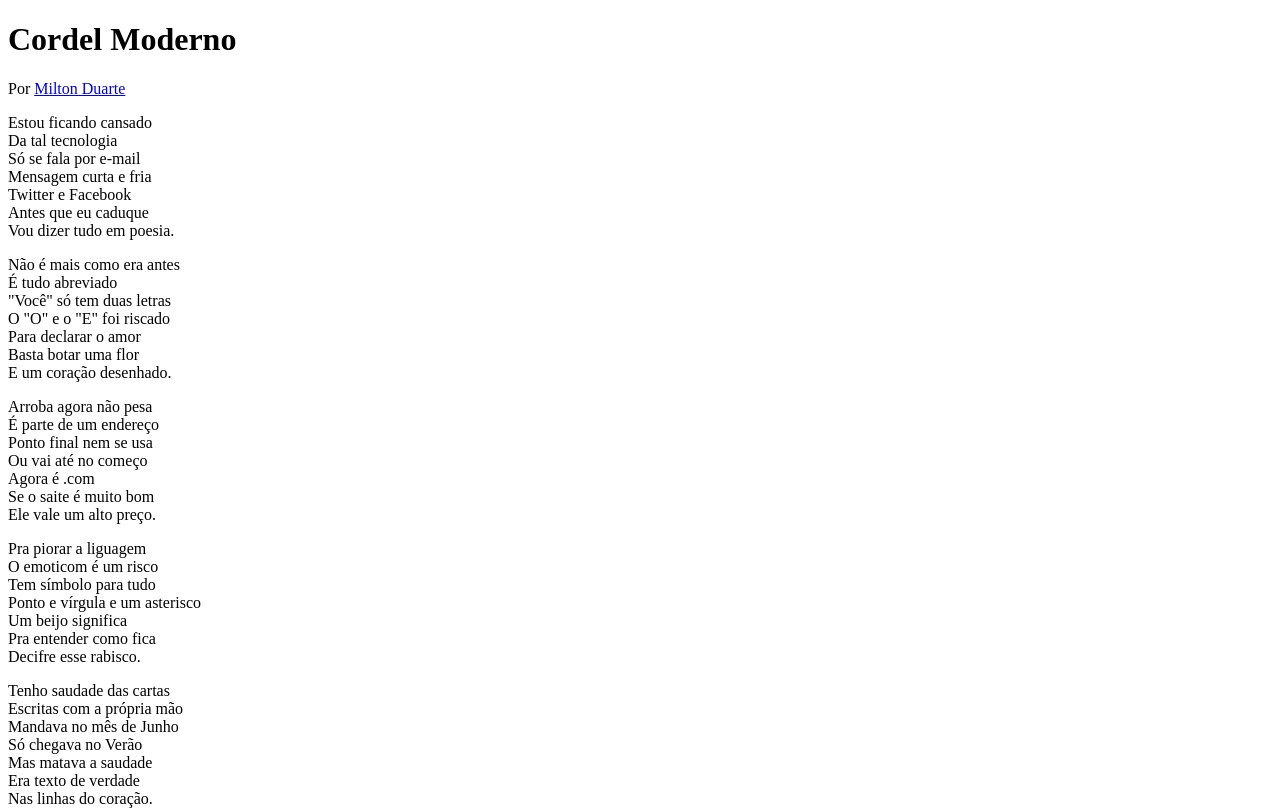
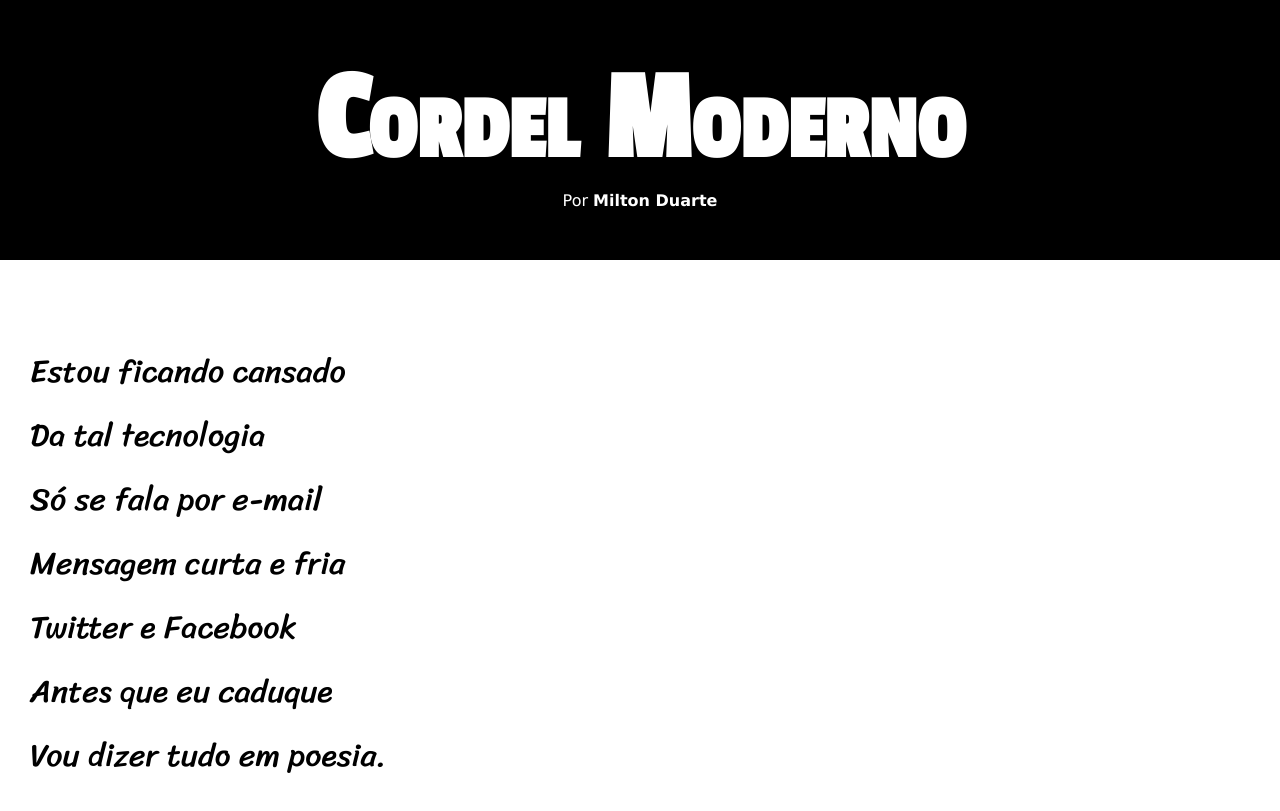
Before and after one commit to erickpizzolo/exercicios-html-css, a plain HTML site: page d012/index.html in a window 1280 px wide. Shown: the top 811 px of the page. Drawn offline with Linux system fonts and the light colour scheme.

Commit message:
finalizando o d012

```diff
--- a/d012/estilo/style.css
+++ b/d012/estilo/style.css
@@ -1 +1,97 @@
 @charset "UTF-8";
+
+@import url('https://fonts.googleapis.com/css2?family=Passion+One&display=swap');
+@import url('https://fonts.googleapis.com/css2?family=Sriracha&display=swap');
+
+:root {
+    --fonte1: Verdana, Gevena, Tahoma, sans-serif;
+    --fonte2: 'Passion One', cursive;
+    --fonte3: 'Sriracha', cursive;
+}
+
+* {
+    margin: 0px;
+    padding: 0px;
+}
+
+html, body {
+    min-height: 100vh;
+    background-color: darkgray;
+    font-family: var(--fonte1);
+}
+
+header {
+    background-color: black;
+    color: white;
+    text-align: center;
+}
+
+header > h1 {
+    padding-top: 50px;
+    font-variant: small-caps;
+    font-family: var(--fonte2);
+    font-size: 10vw;
+}
+
+header > p {
+    padding-bottom: 50px;
+}
+
+header a, footer a {
+    color: white;
+    text-decoration: none;
+    font-weight: bolder;
+}
+
+header a:hover, footer a:hover {
+    text-decoration: underline;
+}
+
+section {
+    padding-top: 10vh;
+    padding-bottom: 10vh;
+    line-height: 2em;
+    padding-left: 30px;
+    font-family: var(--fonte3);
+    font-size: 2.5vw;
+}
+
+section > p {
+    padding-bottom: 2em;
+}
+
+section.normal {
+    background-color: white;
+    color: black;
+}
+
+section.imagem {
+    background-color: rgb(61, 61, 61);
+    color: white;
+    box-shadow: inset 6px 6px 13px 0px rgba(0, 0, 0, 0.472);
+    background-size: cover;
+    background-attachment: fixed;
+}
+
+section.imagem > p {
+    display: inline-block;
+    padding: 5px;
+    background-color: rgba(0, 0, 0, 0.392);
+    text-shadow: 1px 1px 0px black;
+}
+
+section#img01 {
+    background-image: url('../imagens/background001.jpg');
+    background-position: right center;
+}
+
+section#img02 {
+    background-image: url('../imagens/background002.jpg');
+}
+
+footer {
+    background-color: black;
+    color: white;
+    text-align: center;
+    padding: 10px;
+}
--- a/d012/index.html
+++ b/d012/index.html
@@ -13,7 +13,7 @@
         <p>Por <a href="https://www.recantodasletras.com.br/poesias/3186743" target="_blank">Milton Duarte</a></p>
     </header>
 
-    <section>
+    <section class="normal">
         <p>
             Estou ficando cansado <br>
             Da tal tecnologia <br>
@@ -25,7 +25,7 @@
         </p>
     </section>
 
-    <section>
+    <section class="imagem" id="img01">
         <p>
             Não é mais como era antes <br>
             É tudo abreviado <br>
@@ -37,7 +37,7 @@
         </p>
     </section>
 
-    <section>
+    <section class="normal">
         <p>
             Arroba agora não pesa <br>
             É parte de um endereço <br>
@@ -59,7 +59,7 @@
         </p>
     </section>
 
-    <section>
+    <section class="imagem" id="img02">
         <p>
             Tenho saudade das cartas <br>
             Escritas com a própria mão <br>
@@ -71,7 +71,7 @@
         </p>
     </section>
 
-    <section>
+    <section class="normal">
         <p>
             Agora, escrevo e envio <br>
             Chegando na mesma hora <br>
```
